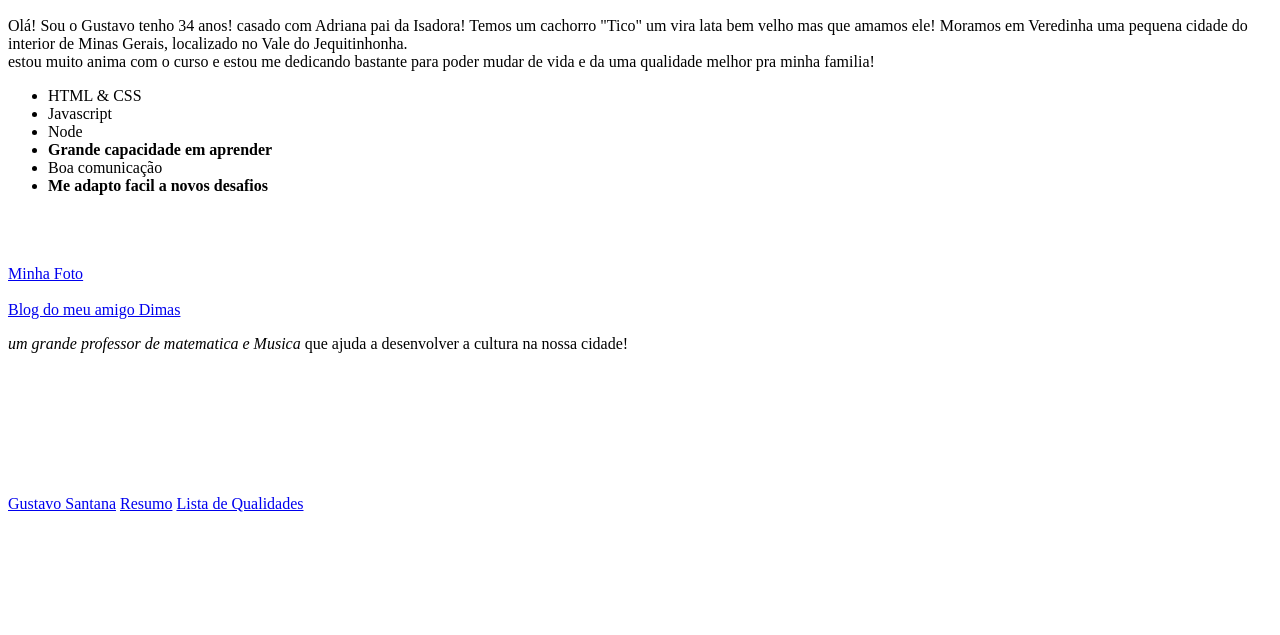
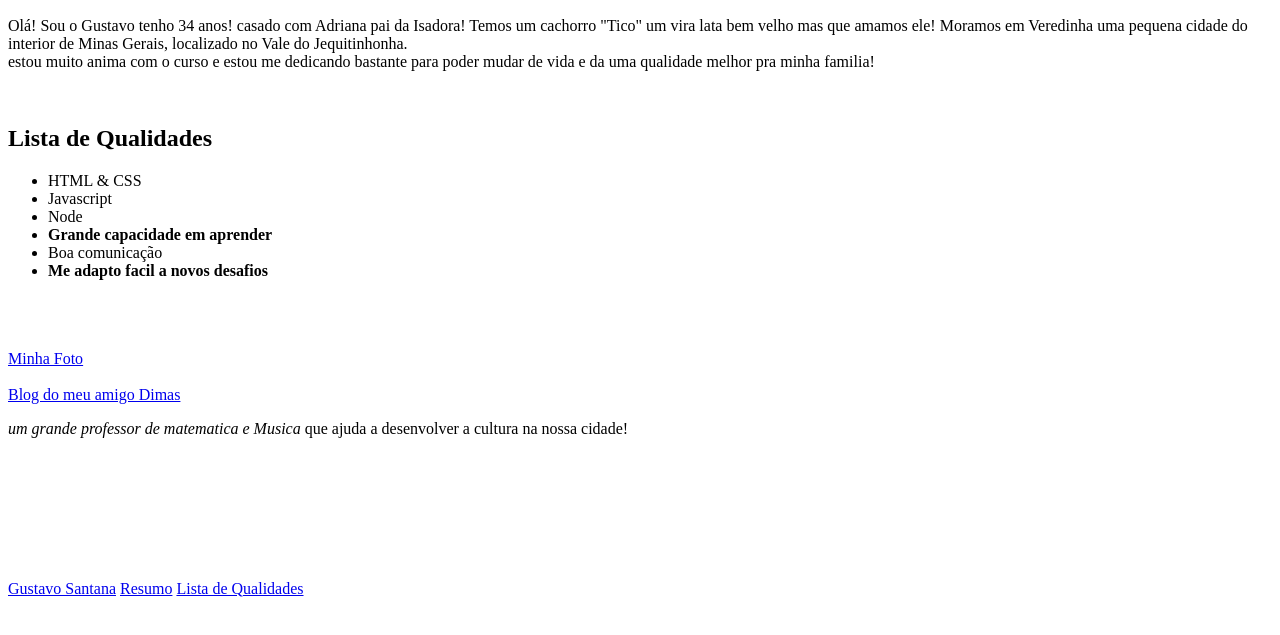
Before and after one commit to gustavo-rsantana/gustavo-rsantana.github.io, a plain HTML site: page index.html in a window 1280 px wide. Shown: the part 155-790 px from the top of the page. Drawn offline with Linux system fonts and the light colour scheme.

Commit message:
updade index

```diff
--- a/index.html
+++ b/index.html
@@ -15,6 +15,8 @@
         de Minas Gerais, localizado no Vale do Jequitinhonha. <br>
         estou muito anima com o curso e estou me dedicando bastante para poder mudar de vida e da uma qualidade melhor pra minha familia!
     </p>
+    <br>
+    <h2>Lista de Qualidades</h2>
     <ul id="listaQualidade">
         <li>HTML & CSS</li>
         <li>Javascript</li>
```
